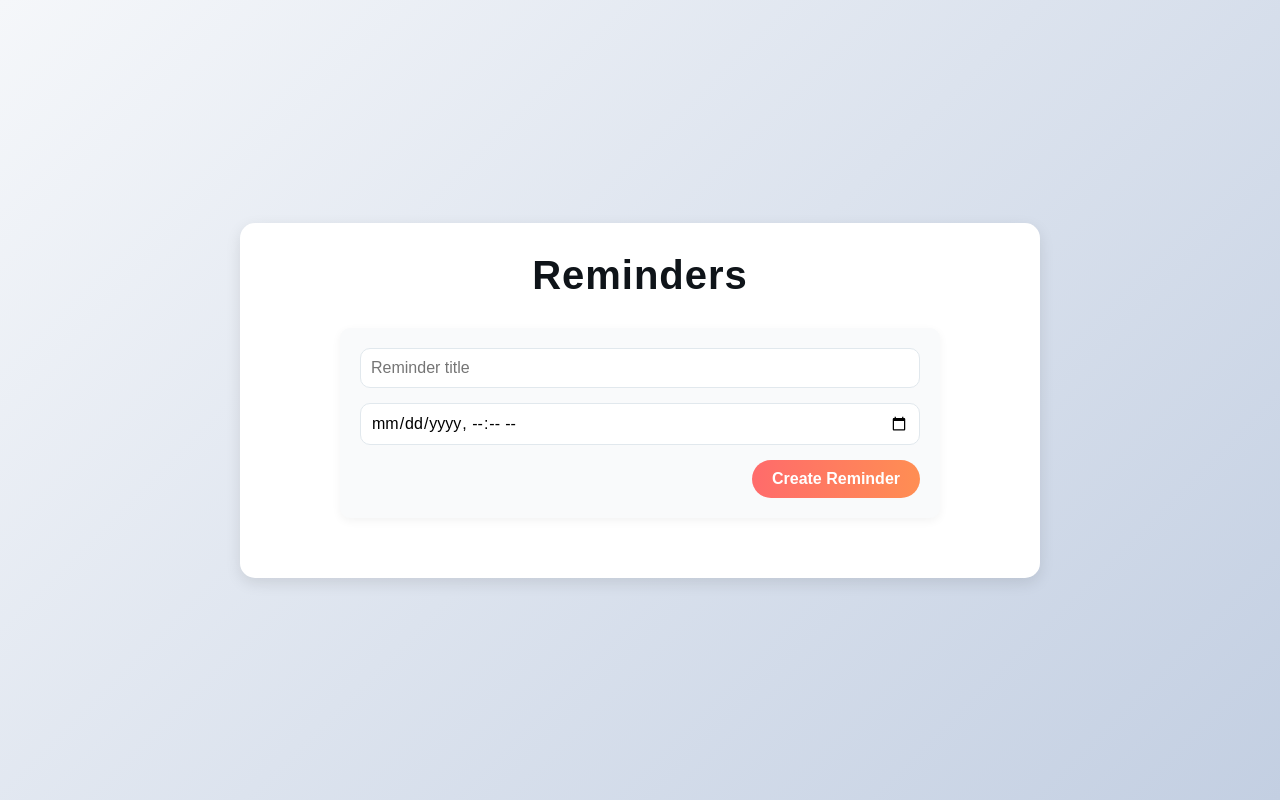
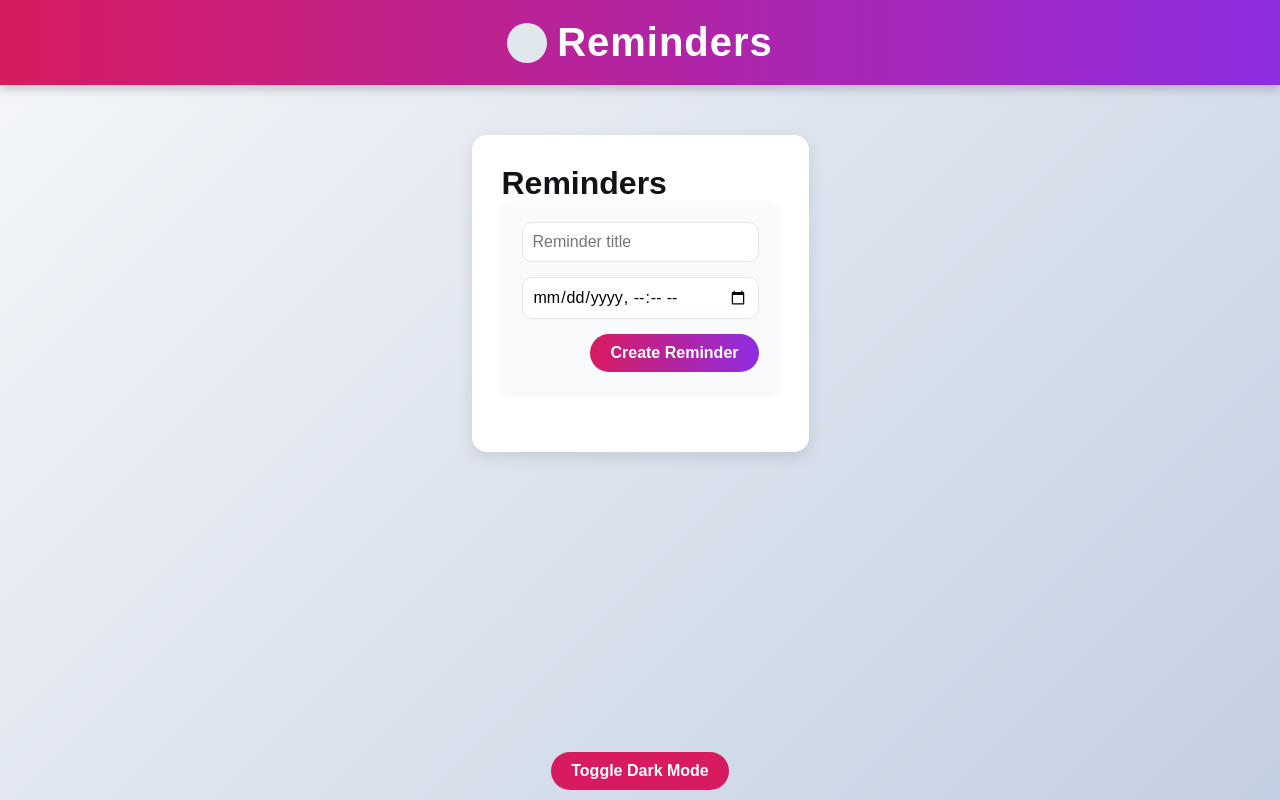
Before and after one commit to Caden-Korell/reminders, a Django app: template templates/reminders.html in a window 1280 px wide. Run offline with Django 5.2, Linux system fonts and the light colour scheme; the template is opened without the code that fills it, so the values that code supplies are empty.

Commit message:
Update reminders.html

```diff
--- a/templates/reminders.html
+++ b/templates/reminders.html
@@ -5,8 +5,8 @@
     <title>Reminders</title>
    <style>
        /*
- * Author: Harvey Weinstein
- * Email: harvey.wealter@student.cune.edu
+ * Author: Harvey Walter
+ * Email: harvey.walter@student.cune.edu
  * Github: https://github.com/Caden-Korell/reminders
  * Purpose: Styles for the Reminders app layout.
  * I couldn't for the life of me get this as a seperate CSS file in static and have it work so here it is
@@ -25,13 +25,55 @@ body {
             min-height: 100vh;
             display: flex;
             flex-direction: column;
+            transition: background 0.3s ease, color 0.3s ease;
+        }
+
+        body.dark-mode {
+            background: #1A1A2E;
+            color: #E0E0E0;
+        }
+
+
+        /* ========== Header ========== */
+        .header {
+            background: linear-gradient(90deg, #D81B60, #8E2DE2);
+            color: #FFFFFF;
+            padding: 20px;
+            text-align: center;
+            box-shadow: 0 4px 10px rgba(0, 0, 0, 0.2);
+        }
+
+        .header__logo-title {
+            display: flex;
+            align-items: center;
+            gap: 10px;
             justify-content: center;
-    align-items: center;
-    padding: 20px;
+        }
+
+        .header__logo {
+            width: 40px;
+            height: 40px;
+            background: #E1E8ED;
+            border-radius: 50%;
+            animation: bounceIn 0.5s ease;
+        }
+
+        .header__title {
+            font-weight: 700;
+            font-size: 2.5rem;
+            letter-spacing: 1px;
+            animation: fadeIn 1s ease-in-out;
         }
 
 
         /* ========== Main Container ========== */
+        .main {
+            max-width: 800px;
+            margin: 0 auto;
+            padding: 30px 20px;
+            flex: 1;
+        }
+
         .container {
             max-width: 800px;
             width: 100%;
@@ -40,23 +82,15 @@ body {
             border-radius: 15px;
             box-shadow: 0 5px 15px rgba(0, 0, 0, 0.1);
             margin: 20px auto;
-    transition: transform 0.3s ease;
+            transition: transform 0.3s ease, background 0.3s ease;
+        }
+
+        .container.dark-mode {
+            background: #2D2D44;
         }
 
         .container:hover {
             transform: translateY(-5px);
-}
-
-
-/* ========== Heading ========== */
-h1 {
-    text-align: center;
-    font-weight: 700;
-    font-size: 2.5rem;
-    color: #0F1419;
-    margin-bottom: 30px;
-    letter-spacing: 1px;
-    animation: fadeIn 1s ease-in-out;
         }
 
 
@@ -71,24 +105,55 @@ form {
             display: flex;
             flex-direction: column;
             gap: 15px;
+            transition: background 0.3s ease;
+        }
+
+        form.dark-mode {
+            background: #3A3A5A;
+        }
+
+        .form__user-info {
+            display: flex;
+            gap: 15px;
+            align-items: flex-start;
+        }
+
+        .form__avatar {
+            width: 40px;
+            height: 40px;
+            background: #E1E8ED;
+            border-radius: 50%;
+            animation: bounceIn 0.5s ease;
+            transition: background 0.3s ease;
+        }
+
+        .form__avatar.dark-mode {
+            background: #4A4A6A;
         }
 
         input {
+            flex: 1;
             padding: 10px;
             border: 1px solid #E1E8ED;
             border-radius: 10px;
             font-family: 'Poppins', sans-serif;
             font-size: 16px;
-    transition: border-color 0.3s ease;
+            transition: border-color 0.3s ease, background 0.3s ease;
+        }
+
+        input.dark-mode {
+            background: #2D2D44;
+            color: #E0E0E0;
+            border-color: #4A4A6A;
         }
 
         input:focus {
             outline: none;
-    border-color: #FF6B6B;
+            border-color: #6B48FF;
         }
 
         button {
-    background: linear-gradient(90deg, #FF6B6B, #FF8E53);
+            background: linear-gradient(90deg, #D81B60, #8E2DE2);
             color: #FFFFFF;
             padding: 10px 20px;
             border: none;
@@ -101,7 +166,7 @@ button {
         }
 
         button:hover {
-    background: linear-gradient(90deg, #FF8E53, #FF6B6B);
+            background: linear-gradient(90deg, #B01750, #7A24C6);
             transform: scale(1.05);
         }
 
@@ -122,8 +187,12 @@ button:active {
             padding: 20px;
             margin-bottom: 20px;
             box-shadow: 0 5px 15px rgba(0, 0, 0, 0.1);
-    transition: transform 0.3s ease;
+            transition: transform 0.3s ease, background 0.3s ease;
             animation: bounceIn 0.5s ease;
+        }
+
+        .reminder-item.dark-mode {
+            background: #2D2D44;
         }
 
         .reminder-item:hover {
@@ -136,11 +205,43 @@ button:active {
             color: #0F1419;
             margin-bottom: 5px;
             display: block;
+            transition: color 0.3s ease;
+        }
+
+        .reminder-item.dark-mode strong {
+            color: #E0E0E0;
         }
 
         .reminder-item span {
             color: #657786;
             font-size: 15px;
+            transition: color 0.3s ease;
+        }
+
+        .reminder-item.dark-mode span {
+            color: #A0A0C0;
+        }
+
+
+        /* ========== Dark Mode Toggle ========== */
+        .toggle-container {
+            text-align: center;
+            padding: 10px;
+        }
+
+        .dark-mode-toggle {
+            background: #D81B60; /
+            color: #FFFFFF;
+            border: none;
+            padding: 10px 20px;
+            border-radius: 20px;
+            cursor: pointer;
+            font-weight: 600;
+            transition: background 0.3s ease, color 0.3s ease;
+        }
+
+.dark-mode-toggle:hover {
+    background: #B01750;
 }
 
 
@@ -159,7 +260,7 @@ button:active {
 
         /* ========== Responsive Styles ========== */
         @media (max-width: 600px) {
-    body {
+            .main {
                 padding: 15px;
             }
 
@@ -183,10 +284,22 @@ button:active {
             .reminder-item {
                 padding: 15px;
             }
+
+            .header__title {
+                font-size: 2rem;
+            }
         }
    </style>
 </head>
 <body>
+      <header class="header">
+        <div class="header__logo-title">
+            <div class="header__logo"></div>
+            <h1 class="header__title">Reminders</h1>
+        </div>
+    </header>
+
+ <main class="main">
     <div class="container">
         <h1>Reminders</h1>
 
@@ -199,6 +312,11 @@ button:active {
         <div class="reminder-list" id="reminder-list">
             <!-- Reminders will appear here -->
         </div>
+    </div>
+ </main>
+
+<div class="toggle-container">
+    <button class="dark-mode-toggle" onclick="toggleDarkMode()">Toggle Dark Mode</button>
 </div>
 
     <script>
@@ -237,6 +355,15 @@ button:active {
         });
 
         fetchReminders();
+
+        function toggleDarkMode() {
+            document.body.classList.toggle('dark-mode');
+            document.querySelector('.container').classList.toggle('dark-mode');
+            document.querySelector('form').classList.toggle('dark-mode');
+            document.querySelector('.form__avatar').classList.toggle('dark-mode');
+            document.querySelectorAll('.reminder-item').forEach(item => item.classList.toggle('dark-mode'));
+            document.querySelectorAll('input').forEach(input => input.classList.toggle('dark-mode'));
+        }
     </script>
 </body>
 </html>
```
Lines whose indentation alone changed are shown as unchanged.
